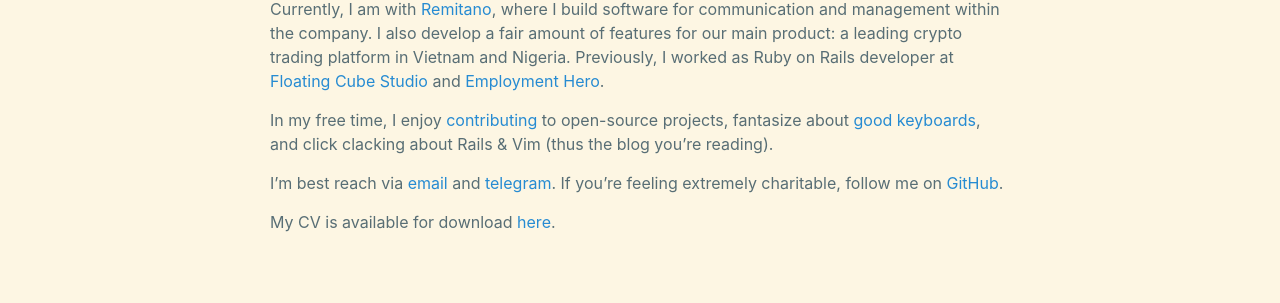
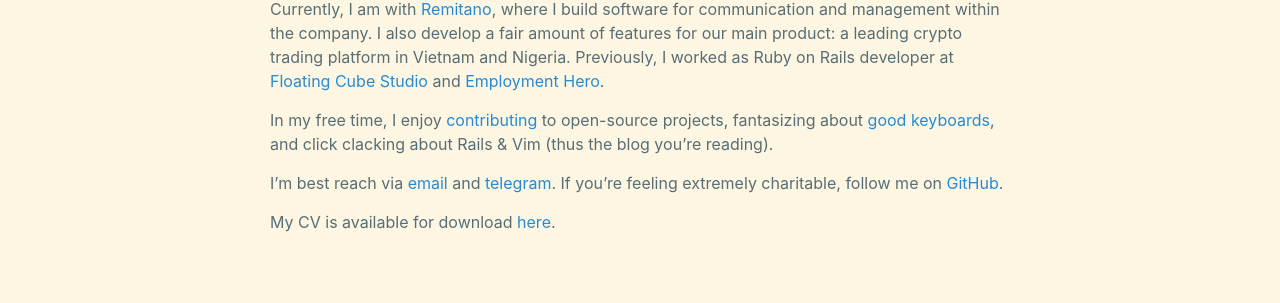
Before and after one commit to tuang3142/me, a Jekyll site: the page built from headers/about.md, in a window 1280 px wide. Shown: the part 236-539 px from the top of the page. Built offline with Jekyll 4.4.1, drawn with Linux system fonts in a browser that asks for light colours.

```diff
--- a/headers/about.md
+++ b/headers/about.md
@@ -9,7 +9,7 @@ Hi! I'm Tuan Nguyen, a Web Developer (and Vim enthusiast) living in Sai Gon. I a
 Currently, I am with [Remitano](https://remitano.com), where I build software for communication and management within the company. I also develop a fair amount of features for our main product: a leading crypto trading platform in Vietnam and Nigeria. Previously, I worked as Ruby on Rails developer at [Floating Cube Studio](https://floatingcube.com/) and [Employment Hero](https://employmenthero.com/).
 
 
-In my free time, I enjoy [contributing](/feed/) to open-source projects, fantasize about [good keyboards](need a link), and click clacking about Rails & Vim (thus the blog you're reading).
+In my free time, I enjoy [contributing](/feed/) to open-source projects, fantasizing about [good keyboards](need a link), and click clacking about Rails & Vim (thus the blog you're reading).
 
 I'm best reach via [email](mailto:tuan.nguyenviet271@gmail.com) and [telegram](https://t.me/tuanguyenvi). If you're feeling extremely charitable, follow me on [GitHub](https://github.com/tuang3142/).
 
```
Also changed, not shown: _posts/2021-07-10-on-self-learning.md (+1 -1 lines).
